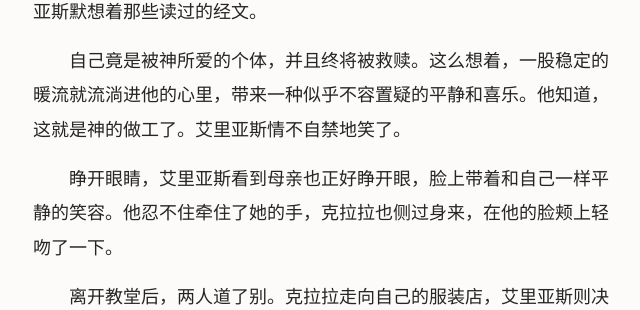
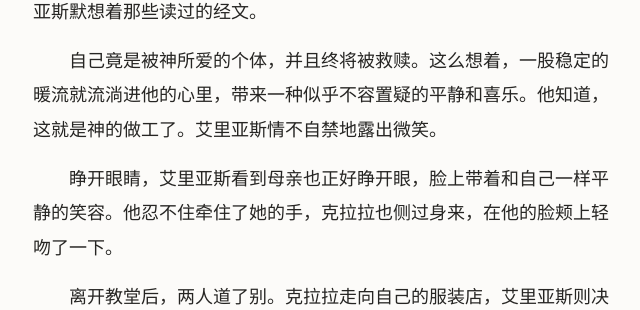
Before and after one commit to kxxx55500/kxxx55500.github.io, a Jekyll site: the page built from _chapters/saint-leina/2.md, in a window 1280 px wide and 900 px high, scrolled down 1923 px. Shown: the part 209-519 px from the top of the window, without its empty margins (319-959 px from the left). Built offline with Jekyll 4.4.1, drawn with Linux system fonts in a browser that asks for light colours; some web fonts are replaced.

Commit message:
修改 章节：2

```diff
--- a/_chapters/saint-leina/2.md
+++ b/_chapters/saint-leina/2.md
@@ -1,7 +1,7 @@
 ---
-title: 早晨 2
 work: saint-leina
 order: 2
+title: 早晨 2
 published: true
 ---
 
@@ -47,7 +47,7 @@ published: true
 
 克拉拉和艾里亚斯坐在一起，两人都虔诚地握住双手，闭上眼。艾里亚斯默想着那些读过的经文。
 
-自己竟是被神所爱的个体，并且终将被救赎。这么想着，一股稳定的暖流就流淌进他的心里，带来一种似乎不容置疑的平静和喜乐。他知道，这就是神的做工了。艾里亚斯情不自禁地笑了。
+自己竟是被神所爱的个体，并且终将被救赎。这么想着，一股稳定的暖流就流淌进他的心里，带来一种似乎不容置疑的平静和喜乐。他知道，这就是神的做工了。艾里亚斯情不自禁地露出微笑。
 
 睁开眼睛，艾里亚斯看到母亲也正好睁开眼，脸上带着和自己一样平静的笑容。他忍不住牵住了她的手，克拉拉也侧过身来，在他的脸颊上轻吻了一下。
 
```
